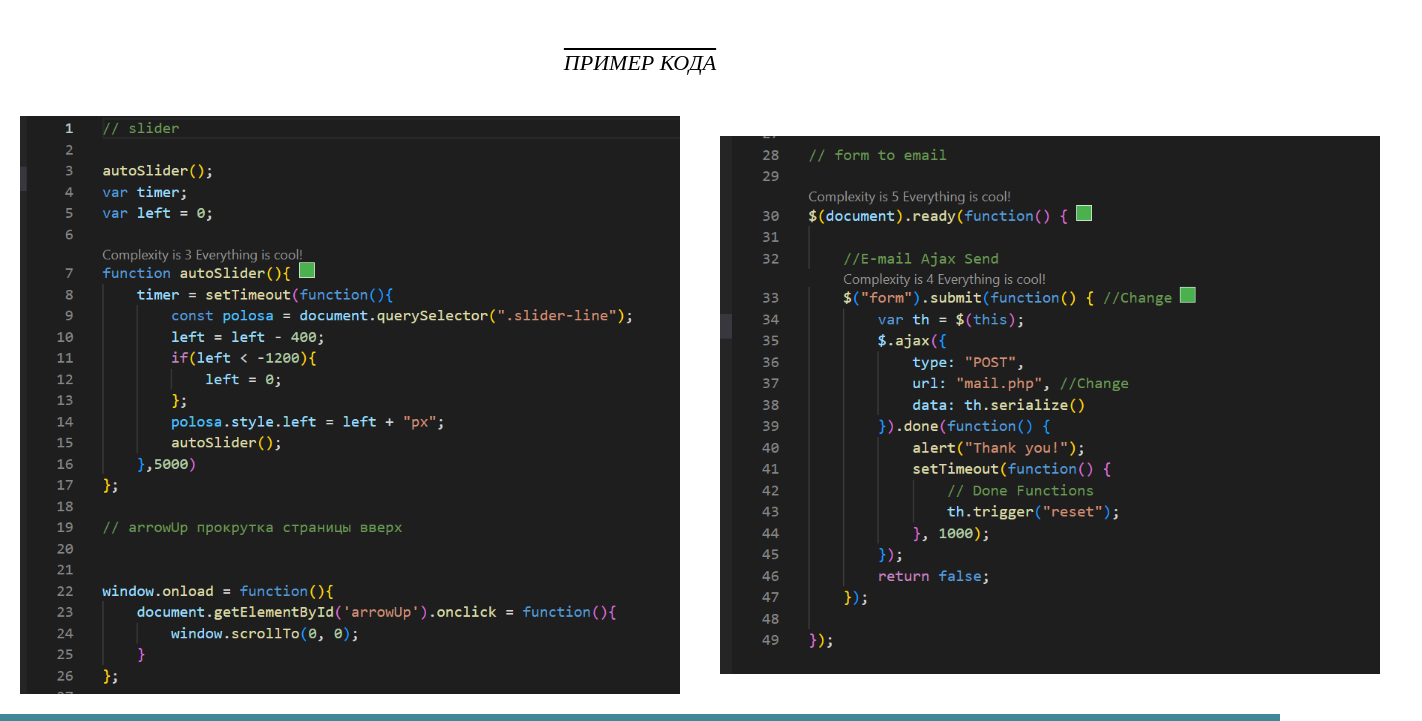
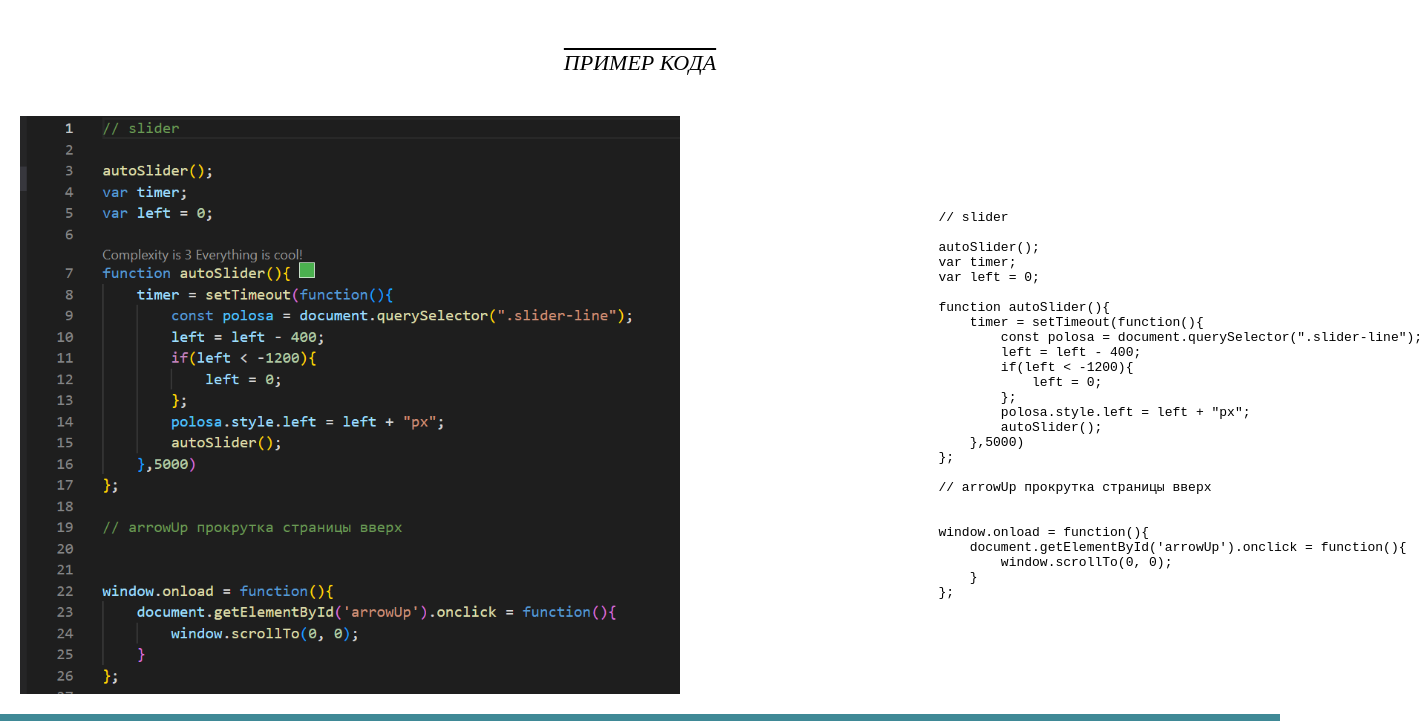
Before and after one commit to Begin-Ka/rsschool-cv, a plain HTML site: page index.html in a window 1280 px wide. Shown: the part 930-1651 px from the top of the page, 1422 px wide, since content can reach past the window. Drawn offline with Linux system fonts and the light colour scheme.

Commit message:
feat: add file partfolio next

```diff
--- a/index.html
+++ b/index.html
@@ -89,7 +89,36 @@
                 <h2 class="photo-name">Пример кода</h2>
                 <div class="photo-cart">
                     <img class="photo-img" src="assets/img/js1.png" alt="">
-                    <img class="photo-img" src="assets/img/js2.png" alt="">
+                    <pre class="photo-img">
+                        <code>
+                            // slider
+
+                            autoSlider();
+                            var timer;
+                            var left = 0;
+
+                            function autoSlider(){
+                                timer = setTimeout(function(){
+                                    const polosa = document.querySelector(".slider-line");
+                                    left = left - 400;
+                                    if(left < -1200){
+                                        left = 0;
+                                    };
+                                    polosa.style.left = left + "px";
+                                    autoSlider();
+                                },5000)
+                            };
+
+                            // arrowUp прокрутка страницы вверх
+
+
+                            window.onload = function(){
+                                document.getElementById('arrowUp').onclick = function(){
+                                    window.scrollTo(0, 0);
+                                }
+                            };
+                        </code>
+                    </pre>
                 </div>
 
             </div>
@@ -102,6 +131,7 @@
                 <h1 class="logo">Partfolio</h1>
             </div>
             <div class="footer-nav">
+                <h2 class="nav-link">GIT:  <a href="https://github.com/Begin-Ka/">My acaunt</a> >>></h2>
                 <h2 class="nav-link">JUNIOR FRONT-END DEVELOPER</h2>
             </div>
         </footer>
```
Also changed, not shown: 1 other file.
